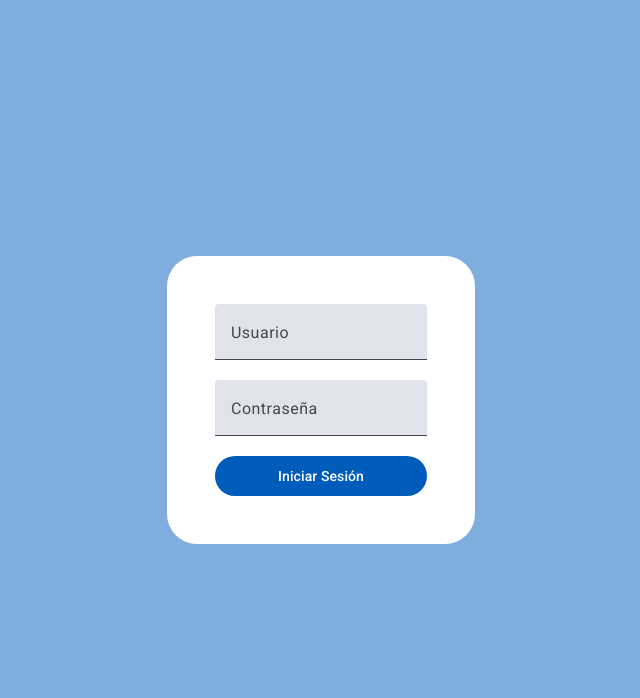
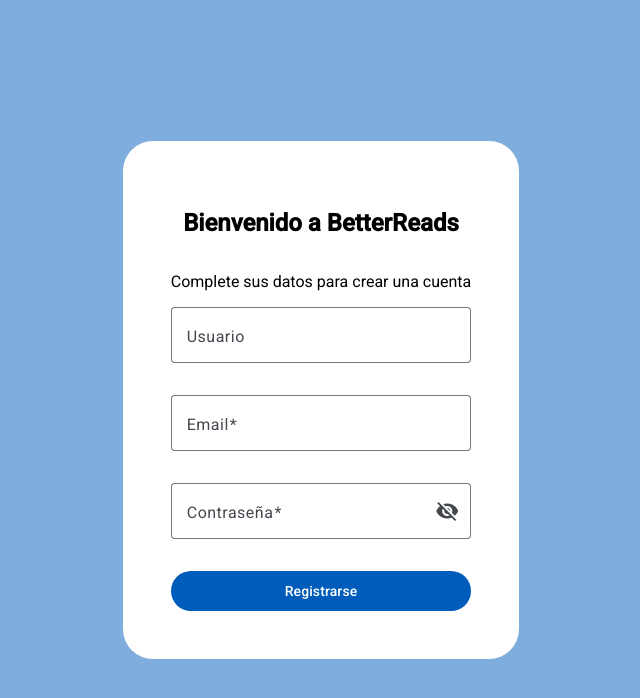
Before and after one commit to Better-than-Goodreads/Betterreads-Frontend, an Angular app: page /registrarse in a window 1280 px wide. Shown: the top 698 px of the page, without its empty margins (319-959 px from the left). Built offline with nearby package versions, Linux system fonts and the light colour scheme.

Commit message:
Agrego signIn y mas verificaciones y estilos

```diff
--- a/src/app/app-routing.module.ts
+++ b/src/app/app-routing.module.ts
@@ -1,16 +1,30 @@
-import { NgModule } from '@angular/core';
-import { RouterModule, Routes } from '@angular/router';
-import { InicioSesionComponent } from './pantallas/inicio-sesion/inicio-sesion.component';
-import { PrincipalComponent } from './pantallas/principal/principal.component';
+import { NgModule } from "@angular/core";
+import { RouterModule, Routes } from "@angular/router";
+import {
+  ACCION_LOG_IN,
+  ACCION_SIGN_IN,
+  InicioSesionComponent,
+} from "./pantallas/inicio-sesion/inicio-sesion.component";
+import { PrincipalComponent } from "./pantallas/principal/principal.component";
 
 const routes: Routes = [
-  { path: '', redirectTo: '/registrarse', pathMatch: 'full' },
-  { path: 'registrarse', component: InicioSesionComponent },
-  { path: 'home', component: PrincipalComponent }
+  { path: "", redirectTo: "/registrarse", pathMatch: "full" },
+  {
+    path: "registrarse",
+    component: InicioSesionComponent,
+    data: { accion: ACCION_SIGN_IN },
+  },
+  {
+    path: "log-in",
+    component: InicioSesionComponent,
+    data: { accion: ACCION_LOG_IN },
+  },
+
+  { path: "home", component: PrincipalComponent },
 ];
 
 @NgModule({
   imports: [RouterModule.forRoot(routes)],
-  exports: [RouterModule]
+  exports: [RouterModule],
 })
-export class AppRoutingModule { }
+export class AppRoutingModule {}
--- a/src/app/app.module.ts
+++ b/src/app/app.module.ts
@@ -1,37 +1,38 @@
-import { BrowserModule } from '@angular/platform-browser';
-import { LOCALE_ID, NgModule } from '@angular/core';
+import { BrowserModule } from "@angular/platform-browser";
+import { LOCALE_ID, NgModule } from "@angular/core";
 
-import { AppComponent } from './app.component';
-import { InicioSesionComponent } from './pantallas/inicio-sesion/inicio-sesion.component';
-import { PrincipalComponent } from './pantallas/principal/principal.component';
-import { MatSidenavModule } from '@angular/material/sidenav';
-import { registerLocaleData } from '@angular/common';
-import localeEsAr from '@angular/common/locales/es-AR';
-import { RouterOutlet } from '@angular/router';
-import { MatFormFieldModule, MatLabel } from '@angular/material/form-field';
-import { AppRoutingModule } from './app-routing.module';
-import { FormsModule } from '@angular/forms';
-import { MatNativeDateModule } from '@angular/material/core';
-import { MatInputModule } from '@angular/material/input';
-import { BrowserAnimationsModule } from '@angular/platform-browser/animations';
-import { MatButtonModule } from '@angular/material/button';
-import { MatToolbar, MatToolbarModule } from '@angular/material/toolbar';
-import { MatIcon, MatIconModule } from '@angular/material/icon';
+import { AppComponent } from "./app.component";
+import { InicioSesionComponent } from "./pantallas/inicio-sesion/inicio-sesion.component";
+import { PrincipalComponent } from "./pantallas/principal/principal.component";
+import { MatSidenavModule } from "@angular/material/sidenav";
+import { registerLocaleData } from "@angular/common";
+import localeEsAr from "@angular/common/locales/es-AR";
+import { RouterOutlet } from "@angular/router";
+import {
+  MAT_FORM_FIELD_DEFAULT_OPTIONS,
+  MatFormFieldModule,
+  MatLabel,
+} from "@angular/material/form-field";
+import { AppRoutingModule } from "./app-routing.module";
+import { FormsModule, ReactiveFormsModule } from "@angular/forms";
+import { MatNativeDateModule } from "@angular/material/core";
+import { MatInputModule } from "@angular/material/input";
+import { BrowserAnimationsModule } from "@angular/platform-browser/animations";
+import { MatButtonModule } from "@angular/material/button";
+import { MatToolbarModule } from "@angular/material/toolbar";
+import { MatIconModule } from "@angular/material/icon";
 
-registerLocaleData(localeEsAr, 'es-Ar');
+registerLocaleData(localeEsAr, "es-Ar");
 
 @NgModule({
-  declarations: [
-    AppComponent,
-    InicioSesionComponent,
-    PrincipalComponent
-  ],
+  declarations: [AppComponent, InicioSesionComponent, PrincipalComponent],
   imports: [
     RouterOutlet,
     BrowserModule,
     AppRoutingModule,
     // Material
     FormsModule,
+    ReactiveFormsModule,
     BrowserAnimationsModule,
     MatNativeDateModule,
     // Componentes
@@ -41,11 +42,15 @@ registerLocaleData(localeEsAr, 'es-Ar');
     MatInputModule,
     MatButtonModule,
     MatToolbarModule,
-    MatIconModule
+    MatIconModule,
   ],
   providers: [
-    { provide: LOCALE_ID, useValue: "es-Ar" }
+    { provide: LOCALE_ID, useValue: "es-Ar" },
+    {
+      provide: MAT_FORM_FIELD_DEFAULT_OPTIONS,
+      useValue: { appearance: "outline" },
+    },
   ],
-  bootstrap: [AppComponent]
+  bootstrap: [AppComponent],
 })
-export class AppModule { }
+export class AppModule {}
--- a/src/app/pantallas/inicio-sesion/inicio-sesion.component.css
+++ b/src/app/pantallas/inicio-sesion/inicio-sesion.component.css
@@ -1,20 +1,15 @@
-.registrarse {
+.inicioSesion {
   width: fit-content;
+  background-color: white;
+  padding: 3em;
+  border-radius: 30px;
+  /* row-gap: 0.75em; */
 }
 
-.centrar {
+.container {
   align-items: center;
   justify-content: center;
   width: 100%;
   height: 100%;
-}
-
-div {
   background-color: rgba(0, 92, 187, 0.5);
 }
-
-form {
-    background-color: white;
-    padding: 3em;
-    border-radius: 30px;
-}
--- a/src/app/pantallas/inicio-sesion/inicio-sesion.component.html
+++ b/src/app/pantallas/inicio-sesion/inicio-sesion.component.html
@@ -1,16 +1,57 @@
-<div class="vertical-container centrar">
-    <form class="vertical-container registrarse">
-        <mat-form-field>
-            <mat-label>Usuario</mat-label>
-            <input matInput placeholder="Nombre de usuario">
-        </mat-form-field>
+<div class="vertical-container container">
+  <div class="vertical-container inicioSesion">
+    <h2 style="align-self: center">Bienvenido a BetterReads</h2>
+    <p>
+      Complete sus datos para
+      {{
+        esSignIn
+          ? "crear una cuenta"
+          : "ingresar a su
+      cuenta"
+      }}
+    </p>
+    <div style="row-gap: 0.75em" class="vertical-container">
+      <mat-form-field>
+        <mat-label>Usuario</mat-label>
+        <input matInput [(ngModel)]="usuario" placeholder="Nombre de usuario" />
+      </mat-form-field>
 
-        <mat-form-field>
-            <mat-label>Contraseña</mat-label>
-            <input matInput type="password">
-        </mat-form-field>
+      <mat-form-field *ngIf="esSignIn">
+        <mat-label>Email</mat-label>
+        <input
+          type="email"
+          matInput
+          [(ngModel)]="email"
+          [formControl]="emailFormControl"
+          [errorStateMatcher]="matcher"
+          placeholder="usuario@ejemplo.com"
+        />
+        <mat-error
+          *ngIf="
+            emailFormControl.hasError('email') &&
+            !emailFormControl.hasError('required')
+          "
+          >Email inválido</mat-error
+        >
+      </mat-form-field>
 
-        <button mat-flat-button>Iniciar Sesión</button>
-    </form>
+      <mat-form-field>
+        <mat-label>Contraseña</mat-label>
+        <input
+          matInput
+          required
+          type="password"
+          [(ngModel)]="password"
+          [type]="hide ? 'password' : 'text'"
+        />
+        <mat-icon matSuffix (click)="hide = !hide">{{
+          hide ? "visibility_off" : "visibility"
+        }}</mat-icon>
+      </mat-form-field>
 
+      <button mat-flat-button>
+        {{ esSignIn ? "Registrarse" : "Iniciar Sesión" }}
+      </button>
+    </div>
+  </div>
 </div>
--- a/src/app/pantallas/inicio-sesion/inicio-sesion.component.ts
+++ b/src/app/pantallas/inicio-sesion/inicio-sesion.component.ts
@@ -1,11 +1,55 @@
-import { Component } from '@angular/core';
+import { Component, OnInit } from "@angular/core";
+import {
+  FormControl,
+  FormGroupDirective,
+  NgForm,
+  Validators,
+} from "@angular/forms";
+import { ErrorStateMatcher } from "@angular/material/core";
+import { ActivatedRoute } from "@angular/router";
+
+export const ACCION_SIGN_IN = "signIn";
+export const ACCION_LOG_IN = "logIn";
+
+export class MyErrorStateMatcher implements ErrorStateMatcher {
+  isErrorState(
+    control: FormControl | null,
+    form: FormGroupDirective | NgForm | null
+  ): boolean {
+    const isSubmitted = form && form.submitted;
+    return !!(
+      control &&
+      control.invalid &&
+      (control.dirty || control.touched || isSubmitted)
+    );
+  }
+}
 
 @Component({
-  selector: 'app-inicio-sesion',
-  templateUrl: './inicio-sesion.component.html',
-  styleUrl: './inicio-sesion.component.css'
+  selector: "app-inicio-sesion",
+  templateUrl: "./inicio-sesion.component.html",
+  styleUrl: "./inicio-sesion.component.css",
 })
-export class InicioSesionComponent {
+export class InicioSesionComponent implements OnInit {
+  constructor(private route: ActivatedRoute) {}
 
-  constructor(){}
+  hide = true;
+
+  esSignIn = false;
+  ngOnInit(): void {
+    this.route.data.subscribe((params) => {
+      this.esSignIn = params["accion"] === ACCION_SIGN_IN;
+    });
+  }
+
+  emailFormControl = new FormControl("", [
+    Validators.required,
+    Validators.email,
+  ]);
+
+  matcher = new MyErrorStateMatcher();
+
+  usuario = "";
+  email = "";
+  password = "";
 }
```
Lines whose indentation alone changed are shown as unchanged.
